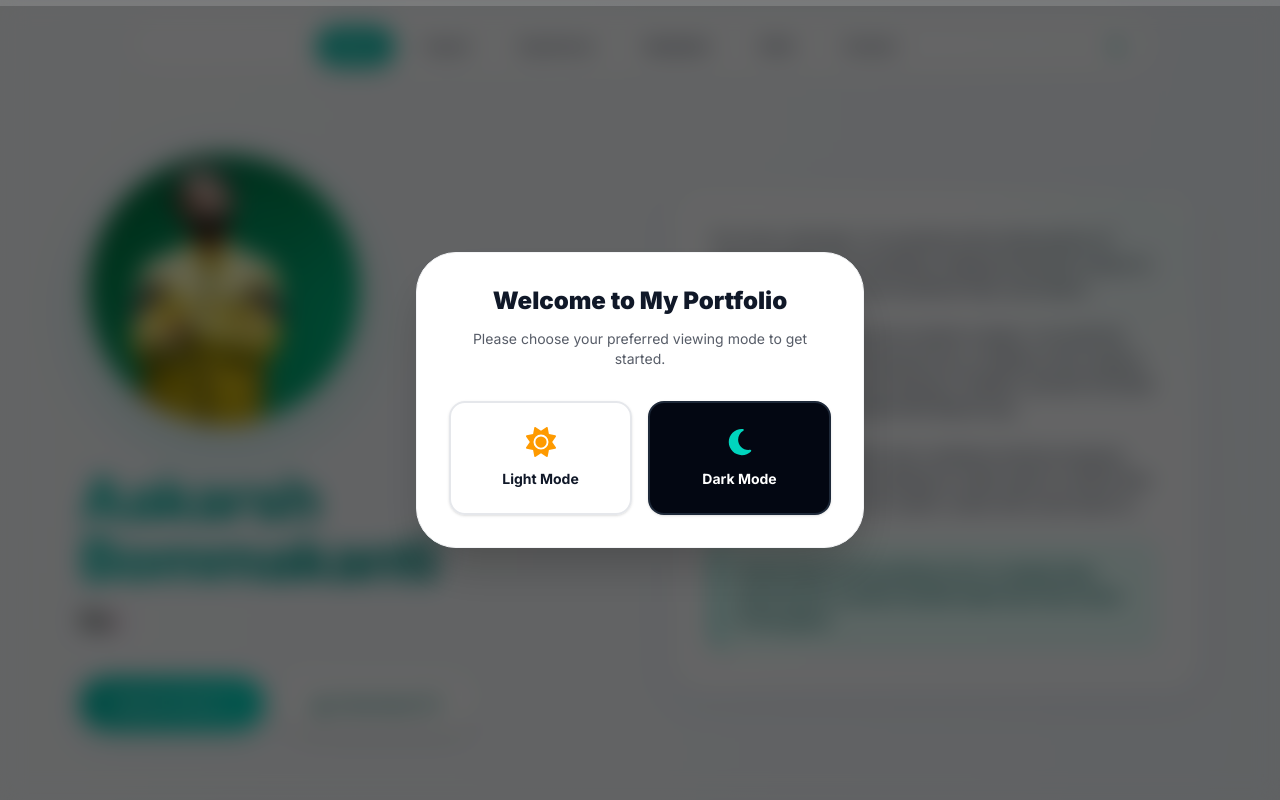
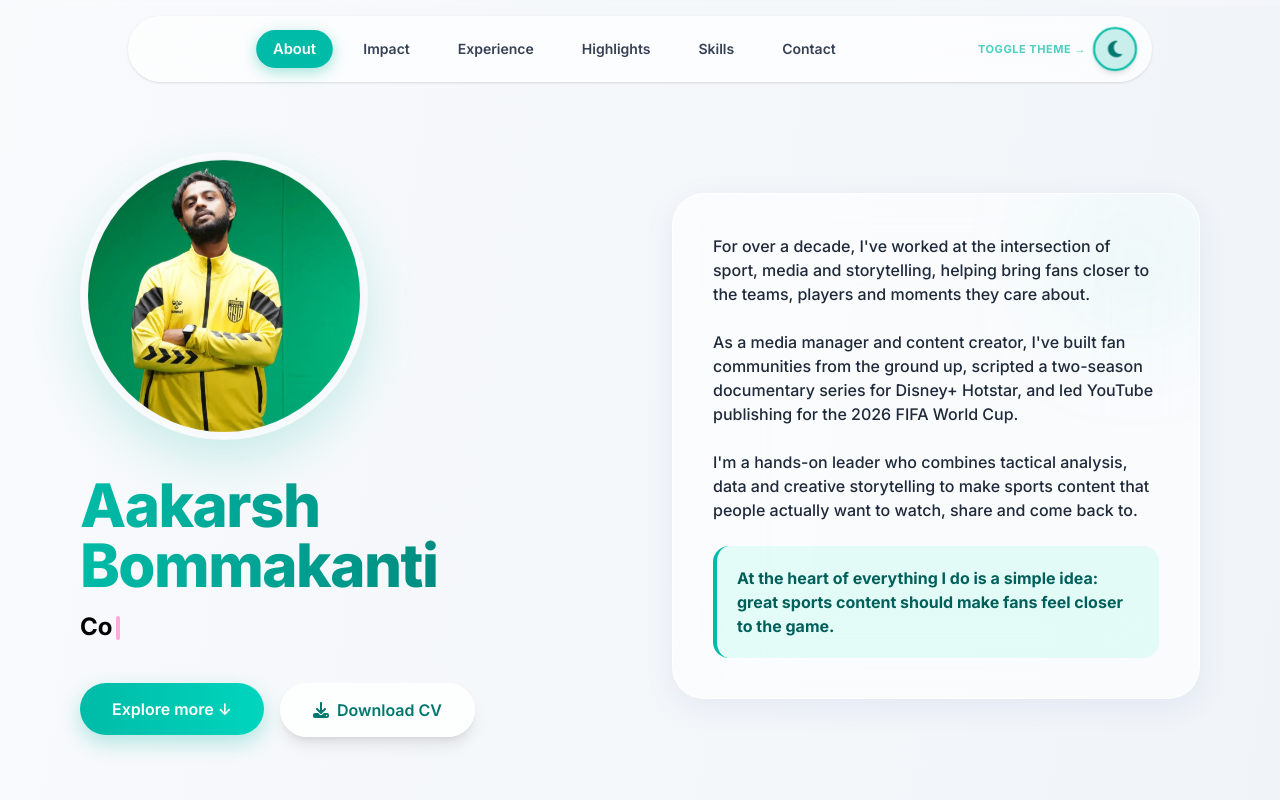
Before and after one commit to AakarshBot/aakars-portfolio-new, a Next.js app: page / in a window 1280 px wide. Shown: the top 800 px of the page. Built offline with nearby package versions, Linux system fonts and the light colour scheme.

Commit message:
Update page.tsx

```diff
--- a/src/app/page.tsx
+++ b/src/app/page.tsx
@@ -1,7 +1,7 @@
 "use client";
 
 import React, { useEffect, useRef, useState, useMemo } from "react";
-import { motion, AnimatePresence } from "framer-motion";
+import { motion } from "framer-motion";
 import { FaVideo, FaChartLine, FaPenFancy, FaGlobe, FaXTwitter, FaDownload, FaMoon, FaSun } from "react-icons/fa6";
 import Image from "next/image";
 
@@ -99,8 +99,7 @@ function useTypewriter(words: string[], speed = 80, pause = 1200) {
 
 // ---------- Main Page Component ----------
 export default function Page() {
-  const [isDark, setIsDark] = useState(false);
-  const [showModeModal, setShowModeModal] = useState(true);
+  const [isDark, setIsDark] = useState(false); // Default to light mode
   const [active, setActive] = useState("about");
   const [progress, setProgress] = useState(0);
 
@@ -158,46 +157,6 @@ export default function Page() {
   return (
     <div className={`min-h-screen font-sans selection:bg-teal-500 selection:text-white transition-colors duration-700 ${tBg}`}>
 
-      {/* Mode Selection Pop-up on First Load */}
-      <AnimatePresence>
-        {showModeModal && (
-          <motion.div
-            initial={{ opacity: 0 }}
-            animate={{ opacity: 1 }}
-            exit={{ opacity: 0 }}
-            className="fixed inset-0 z-50 flex items-center justify-center bg-black/60 backdrop-blur-md p-4"
-          >
-            <motion.div
-              initial={{ scale: 0.9, y: 20 }}
-              animate={{ scale: 1, y: 0 }}
-              exit={{ scale: 0.9, y: 20 }}
-              className={`max-w-md w-full p-8 rounded-[2.5rem] shadow-2xl border text-center ${isDark ? 'bg-gray-900 border-white/10 text-white' : 'bg-white border-gray-100 text-gray-900'}`}
-            >
-              <h3 className="text-2xl font-black mb-3">Welcome to My Portfolio</h3>
-              <p className="text-sm opacity-70 mb-8">Please choose your preferred viewing mode to get started.</p>
-
-              <div className="grid grid-cols-2 gap-4">
-                <button
-                  onClick={() => { setIsDark(false); setShowModeModal(false); }}
-                  className="flex flex-col items-center justify-center p-6 rounded-2xl border-2 border-gray-200 hover:border-teal-500 hover:bg-teal-50/5 transition-all group shadow-sm"
-                >
-                  <FaSun className="text-3xl text-amber-500 mb-3 group-hover:scale-110 transition-transform" />
-                  <span className="font-bold text-sm">Light Mode</span>
-                </button>
-
-                <button
-                  onClick={() => { setIsDark(true); setShowModeModal(false); }}
-                  className="flex flex-col items-center justify-center p-6 rounded-2xl border-2 border-gray-800 hover:border-teal-400 hover:bg-white/5 transition-all group shadow-sm bg-gray-950 text-white"
-                >
-                  <FaMoon className="text-3xl text-teal-400 mb-3 group-hover:scale-110 transition-transform" />
-                  <span className="font-bold text-sm">Dark Mode</span>
-                </button>
-              </div>
-            </motion.div>
-          </motion.div>
-        )}
-      </AnimatePresence>
-
       {/* Background Animated Light Orbs */}
       <div className="fixed inset-0 -z-10 overflow-hidden pointer-events-none">
         <motion.div animate={{ x: [0, 100, 0], y: [0, -50, 0], scale: [1, 1.1, 1] }} transition={{ duration: 15, repeat: Infinity, ease: "easeInOut" }} className={`absolute top-[-10%] left-[-10%] w-[50vw] h-[50vw] rounded-full blur-[140px] transition-colors duration-700 ${isDark ? 'bg-teal-500/15' : 'bg-teal-400/10'}`} />
@@ -209,7 +168,7 @@ export default function Page() {
         <div className="h-full bg-gradient-to-r from-teal-400 via-pink-400 to-amber-400 rounded-r-full shadow-[0_0_10px_rgba(45,212,191,0.5)]" style={{ width: `${progress}%` }} />
       </div>
 
-      {/* Navbar with Theme Toggle */}
+      {/* Navbar with Theme Toggle and Highlight */}
       <header className="sticky top-4 z-40 px-2 sm:px-4">
         <div className={`max-w-5xl mx-auto flex flex-wrap justify-between items-center rounded-2xl sm:rounded-full px-4 py-3 gap-3 transition-colors duration-500 shadow-lg ${tNav}`}>
           <div className="flex flex-wrap justify-center items-center gap-1.5 sm:gap-4 w-full sm:w-auto flex-1">
@@ -219,9 +178,17 @@ export default function Page() {
               </button>
             ))}
           </div>
-          <button onClick={() => setIsDark(!isDark)} className="p-2.5 rounded-full bg-white/10 hover:bg-white/20 text-teal-400 transition-all shadow-inner flex-shrink-0 mx-auto sm:mx-0">
-            {isDark ? <FaSun className="text-amber-300" /> : <FaMoon className="text-teal-600" />}
-          </button>
+
+          <div className="flex items-center gap-2 mx-auto sm:mx-0">
+            <span className="text-[11px] font-bold tracking-wider uppercase opacity-70 hidden md:inline-block animate-pulse text-teal-500">Toggle Theme →</span>
+            <button
+              onClick={() => setIsDark(!isDark)}
+              className="p-2.5 rounded-full bg-teal-500/20 hover:bg-teal-500/30 text-teal-500 border-2 border-teal-500 transition-all shadow-md flex-shrink-0 scale-105"
+              title="Click here to switch between light and dark mode"
+            >
+              {isDark ? <FaSun className="text-amber-300 text-lg" /> : <FaMoon className="text-teal-700 text-lg" />}
+            </button>
+          </div>
         </div>
       </header>
 
@@ -321,7 +288,7 @@ export default function Page() {
                   {/* Left Side */}
                   <div className="flex flex-col items-center md:items-start text-center md:text-left w-full md:w-1/3 flex-shrink-0 pt-2 z-10">
                     <div className="relative w-24 h-24 sm:w-36 sm:h-36 bg-transparent rounded-3xl p-5 flex items-center justify-center mb-5 sm:mb-6">
-                      <Image src={item.logo} alt={`${item.org} logo`} fill className="object-contain p-4 bg-transparent" />
+                      <Image src={item.logo} alt={`${item.org} logo`} fill className="object-contain p-4 bg-transparent drop-shadow-md" />
                     </div>
                     <h4 className={`text-xl sm:text-3xl font-extrabold leading-tight mb-2 ${tHead}`}>{item.role}</h4>
                     <p className="text-lg sm:text-xl font-bold text-teal-500 mb-4 sm:mb-5">{item.org}</p>
@@ -334,7 +301,7 @@ export default function Page() {
                           {item.clients.map((client, cIdx) => (
                             <div key={cIdx} className="relative group/client flex items-center justify-center cursor-help">
                               <div className="relative w-14 h-14 sm:w-20 sm:h-20 bg-transparent rounded-2xl flex items-center justify-center transition-transform hover:-translate-y-1">
-                                <Image src={client.logo} alt={client.name} fill className="object-contain p-2 sm:p-3 bg-transparent" />
+                                <Image src={client.logo} alt={client.name} fill className="object-contain p-2 sm:p-3 bg-transparent drop-shadow-sm" />
                               </div>
                               <div className="absolute -bottom-10 opacity-0 group-hover/client:opacity-100 transition-opacity bg-gray-900/90 text-white text-xs font-bold px-3 py-1.5 rounded-lg whitespace-nowrap z-20">{client.name}</div>
                             </div>
@@ -352,7 +319,7 @@ export default function Page() {
                         <div key={i} className={`flex items-start gap-3 sm:gap-4 p-4 sm:p-5 rounded-2xl border transition-all shadow-sm hover:shadow-md ${isDark ? 'bg-white/[0.03] border-white/5 hover:bg-white/[0.07]' : 'bg-white/70 border-white/60 hover:bg-white/90'}`}>
                           {a.clientLogo ? (
                             <div className="relative w-8 h-8 sm:w-10 sm:h-10 flex-shrink-0 bg-transparent rounded-xl p-1.5 flex items-center justify-center">
-                              <Image src={a.clientLogo} alt="client logo" fill className="object-contain p-1 bg-transparent" />
+                              <Image src={a.clientLogo} alt="client logo" fill className="object-contain p-1 bg-transparent drop-shadow-sm" />
                             </div>
                           ) : (
                             <div className={`text-xl sm:text-2xl mt-0.5 flex-shrink-0 w-8 h-8 sm:w-10 sm:h-10 flex items-center justify-center rounded-xl ${tIconBox}`}>{a.icon}</div>
@@ -368,13 +335,13 @@ export default function Page() {
           </div>
         </section>
 
-        {/* Highlights Gallery Section (Asymmetric Bento Grid with unclipped images & text underneath) */}
+        {/* Highlights Gallery Section (Balanced 2-Column Asymmetric Grid to eliminate negative space) */}
         <section id="highlights" ref={refs.highlights} className="scroll-mt-24 relative z-10">
           <div className="text-center md:text-left mb-8 sm:mb-10">
             <span className="text-xs font-black text-teal-500 uppercase tracking-widest block mb-2">Portfolio Showcase</span>
             <h3 className={`text-3xl sm:text-4xl font-extrabold ${tHead}`}>Highlights</h3>
           </div>
-          <div className="grid grid-cols-1 md:grid-cols-3 gap-6 sm:gap-8">
+          <div className="grid grid-cols-1 md:grid-cols-2 gap-6 sm:gap-8">
             {projects.map((project, index) => {
               const isHorizontal = project.layout === "horizontal";
               return (
@@ -384,10 +351,10 @@ export default function Page() {
                   whileInView={{ opacity: 1, scale: 1 }}
                   viewport={{ once: true }}
                   transition={{ delay: index * 0.1 }}
-                  className={`${isHorizontal ? "md:col-span-3" : "md:col-span-1"}`}
+                  className={`${isHorizontal ? "md:col-span-2" : "md:col-span-1"}`}
                 >
                   <div className={`rounded-[2rem] overflow-hidden flex flex-col h-full ${tCard}`}>
-                    <div className={`w-full relative p-4 bg-transparent flex items-center justify-center ${isHorizontal ? "h-[320px] sm:h-[400px]" : "h-[420px]"}`}>
+                    <div className={`w-full relative p-4 bg-transparent flex items-center justify-center ${isHorizontal ? "h-[320px] sm:h-[400px]" : "h-[440px]"}`}>
                       <Image src={project.image} alt={project.title} fill className="object-contain p-2 bg-transparent hover:scale-105 transition-transform duration-500" />
                     </div>
                     <div className="p-6 sm:p-8 flex flex-col justify-between flex-1">
```
